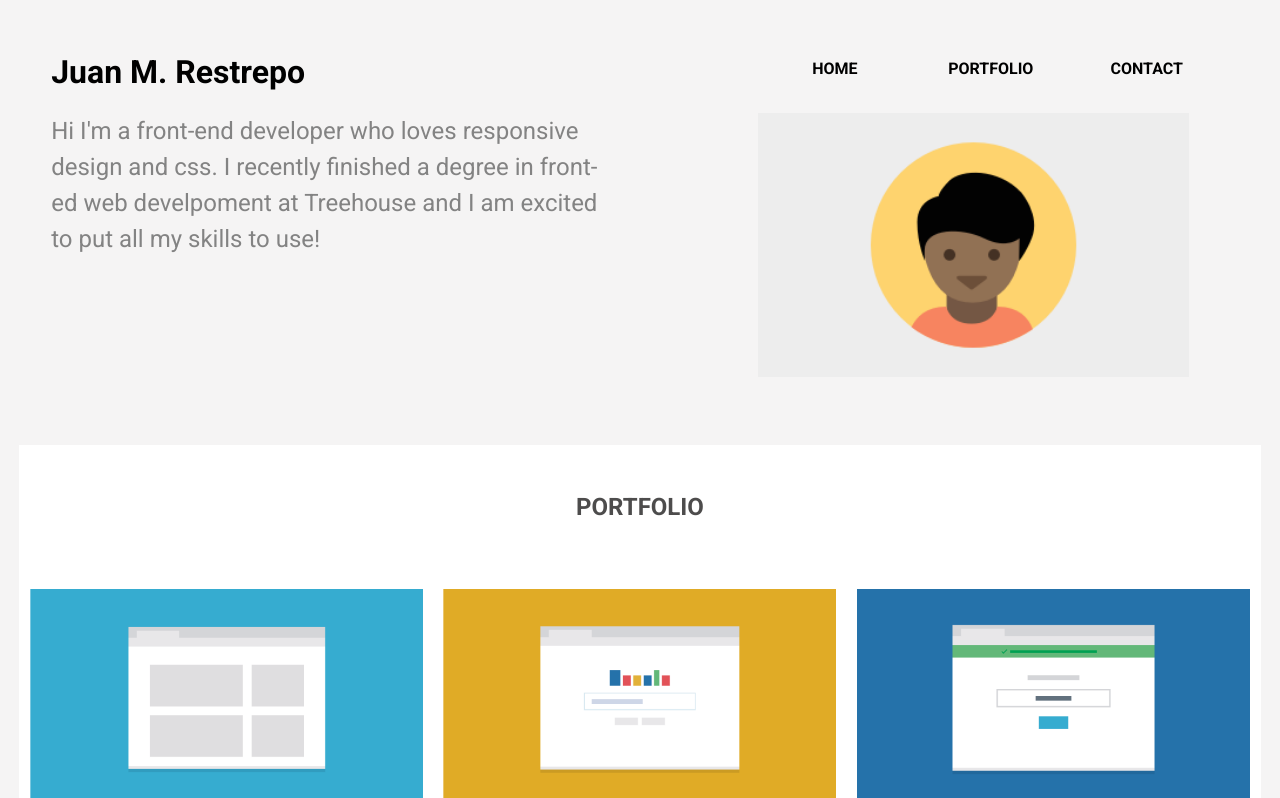
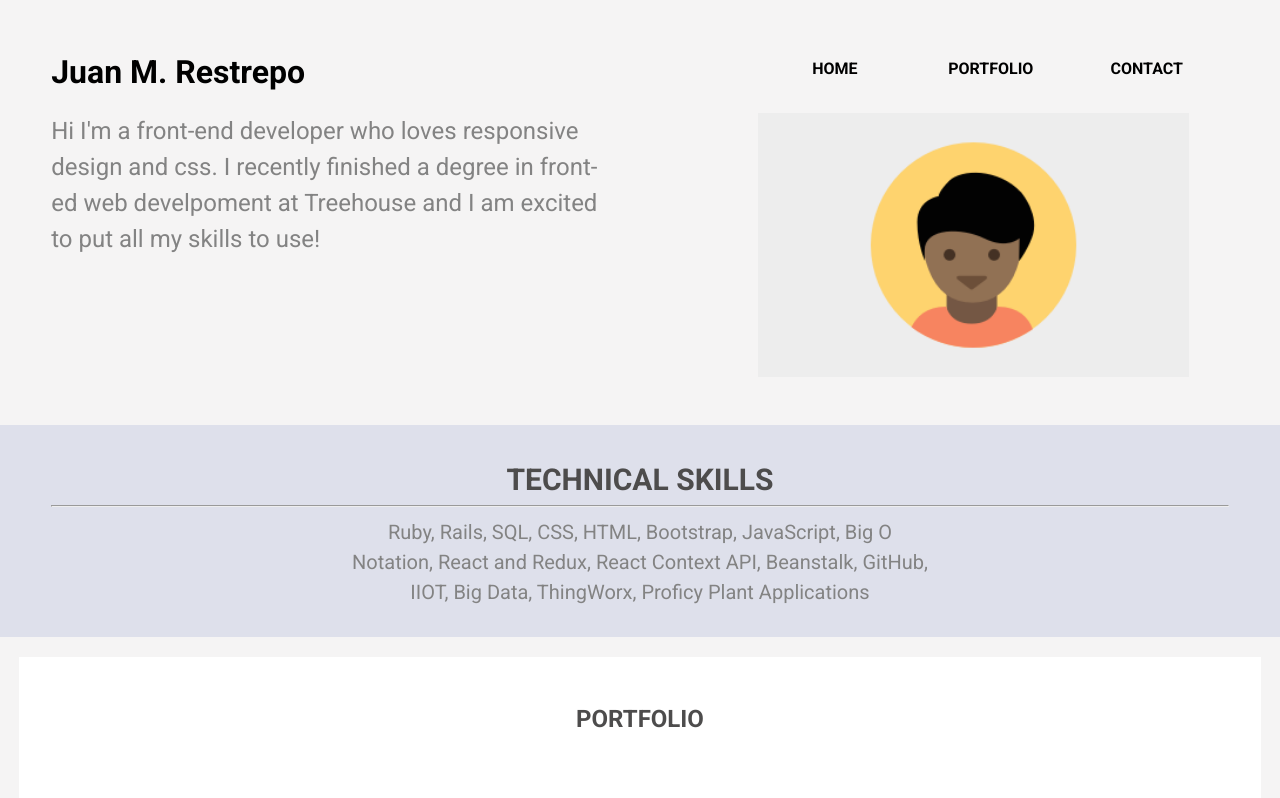
Before and after one commit to jrestrepo922/mobile-first-responsive-layout, a plain HTML site: page index.html in a window 1280 px wide. Shown: the top 798 px of the page. Drawn offline with Linux system fonts and the light colour scheme.

Commit message:
added the skills section to the project

```diff
--- a/css/styles.css
+++ b/css/styles.css
@@ -124,6 +124,22 @@ footer{
     justify-content: space-between;
 }
 
+/********* Skill section **************/
+.skills {
+    background-color:#dee0eb ;
+    padding-top: 2em;
+    color: #838383;
+    line-height: 1.5em;
+    font-size: 1.25em;
+}
+
+.skills h2 {
+    margin-top: 0;
+    margin-bottom: 0;
+    color: #4d4c4c;
+
+
+}
 
 
 
@@ -180,7 +196,7 @@ footer{
         width: 50%;
     }
 
-    hr {
+    .footer-hr{
         margin-top: 3.5em;
     }
 
--- a/index.html
+++ b/index.html
@@ -25,7 +25,16 @@
 
         </header>
         <main>
-            <div class="container-main clearfix">
+            <section class="skills">
+                <div class="container">
+                    <h2>TECHNICAL SKILLS</h2>
+                    <hr class='skills-hr'></hr>
+                    <p>Ruby, Rails, SQL, CSS, HTML, Bootstrap, JavaScript, Big O Notation, React and Redux, React Context
+                        API, Beanstalk, GitHub, IIOT, Big Data, ThingWorx, Proficy Plant Applications
+                    </p>
+                </div>
+            </section>
+            <section class="container-main clearfix">
                 <h2>PORTFOLIO</h2>
                 <div class="first col">
                     <img src="images/portfolio-1.png" alt="project 1 image" class="project-image">
@@ -57,7 +66,7 @@
                     <h3 class="project-title">Calculator </h3>
                     <p class="project-content">Someone can enter in the numbers they want, and press the big blue button and get the result.</p>
                 </div>
-            </div>
+            </section>
         </main>
         <footer>
             <div class="container">
@@ -65,7 +74,7 @@
                 <p class="contact-me">if you're interested in chatting or want more information about what I've been working on, I'd love to hear from you</p>
                 <p class="phone">Phone   <span>+1 (111) 555-1234</span></p>
                 <p class="email">Email   <span>email@yoursite.com</span></p>
-                <hr></hr>
+                <hr class="footer-hr"></hr>
             </div>
                 <div class='footer-nav-container'>
                     <h3 class="name-footer">Juan M. Restrepo</h3>
```
